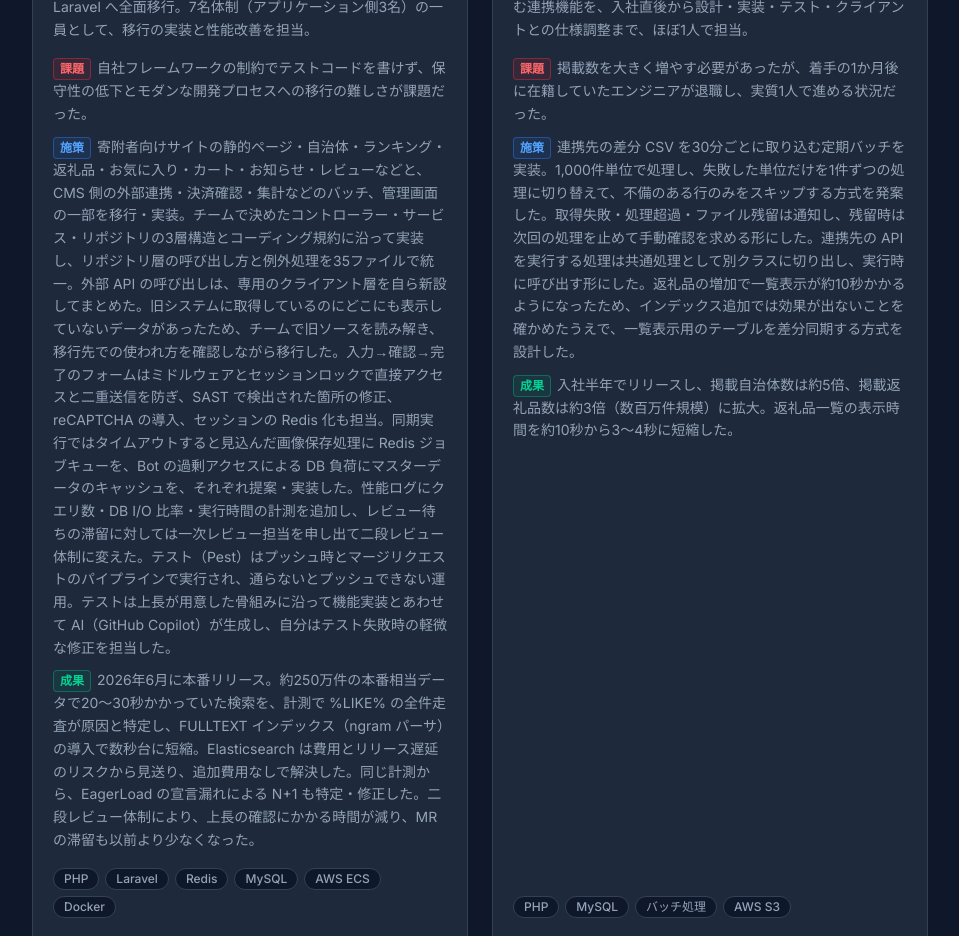
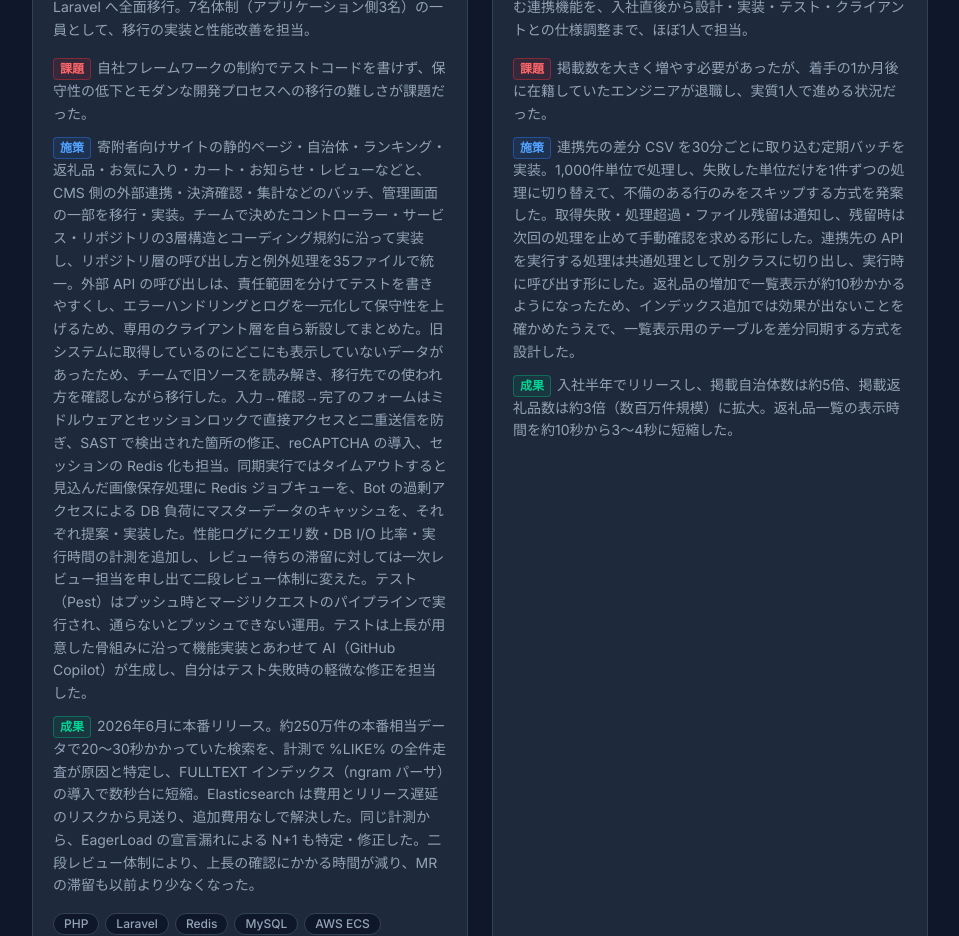
Before and after one commit to shun2580/portforio-v2, a Next.js app: page / in a window 1280 px wide. Shown: the part 2220-3156 px from the top of the page, without its empty margins (160-1119 px from the left). Built offline with nearby package versions, Linux system fonts and the light colour scheme.

Commit message:
職務経歴書に合わせて実績を更新(移行と設計、テストの実態、PM→上長、Pest追加)

```diff
--- a/data/projectsData.ts
+++ b/data/projectsData.ts
@@ -10,7 +10,7 @@ export const projectsData: Project[] = [
     problem:
       '自社フレームワークの制約でテストコードを書けず、保守性の低下とモダンな開発プロセスへの移行の難しさが課題だった。',
     solution:
-      '寄附者向けサイトの静的ページ・自治体・ランキング・返礼品・お気に入り・カート・お知らせ・レビューなどと、CMS 側の外部連携・決済確認・集計などのバッチ、管理画面の一部を移行・実装。チームで決めたコントローラー・サービス・リポジトリの3層構造とコーディング規約に沿って実装し、リポジトリ層の呼び出し方と例外処理を35ファイルで統一。外部 API の呼び出しは、専用のクライアント層を自ら新設してまとめた。旧システムに取得しているのにどこにも表示していないデータがあったため、チームで旧ソースを読み解き、移行先での使われ方を確認しながら移行した。入力→確認→完了のフォームはミドルウェアとセッションロックで直接アクセスと二重送信を防ぎ、SAST で検出された箇所の修正、reCAPTCHA の導入、セッションの Redis 化も担当。同期実行ではタイムアウトすると見込んだ画像保存処理に Redis ジョブキューを、Bot の過剰アクセスによる DB 負荷にマスターデータのキャッシュを、それぞれ提案・実装した。性能ログにクエリ数・DB I/O 比率・実行時間の計測を追加し、レビュー待ちの滞留に対しては一次レビュー担当を申し出て二段レビュー体制に変えた。テスト（Pest）はプッシュ時とマージリクエストのパイプラインで実行され、通らないとプッシュできない運用。テストは上長が用意した骨組みに沿って機能実装とあわせて AI（GitHub Copilot）が生成し、自分はテスト失敗時の軽微な修正を担当した。',
+      '寄附者向けサイトの静的ページ・自治体・ランキング・返礼品・お気に入り・カート・お知らせ・レビューなどと、CMS 側の外部連携・決済確認・集計などのバッチ、管理画面の一部を移行・実装。チームで決めたコントローラー・サービス・リポジトリの3層構造とコーディング規約に沿って実装し、リポジトリ層の呼び出し方と例外処理を35ファイルで統一。外部 API の呼び出しは、責任範囲を分けてテストを書きやすくし、エラーハンドリングとログを一元化して保守性を上げるため、専用のクライアント層を自ら新設してまとめた。旧システムに取得しているのにどこにも表示していないデータがあったため、チームで旧ソースを読み解き、移行先での使われ方を確認しながら移行した。入力→確認→完了のフォームはミドルウェアとセッションロックで直接アクセスと二重送信を防ぎ、SAST で検出された箇所の修正、reCAPTCHA の導入、セッションの Redis 化も担当。同期実行ではタイムアウトすると見込んだ画像保存処理に Redis ジョブキューを、Bot の過剰アクセスによる DB 負荷にマスターデータのキャッシュを、それぞれ提案・実装した。性能ログにクエリ数・DB I/O 比率・実行時間の計測を追加し、レビュー待ちの滞留に対しては一次レビュー担当を申し出て二段レビュー体制に変えた。テスト（Pest）はプッシュ時とマージリクエストのパイプラインで実行され、通らないとプッシュできない運用。テストは上長が用意した骨組みに沿って機能実装とあわせて AI（GitHub Copilot）が生成し、自分はテスト失敗時の軽微な修正を担当した。',
     result:
       '2026年6月に本番リリース。約250万件の本番相当データで20〜30秒かかっていた検索を、計測で %LIKE% の全件走査が原因と特定し、FULLTEXT インデックス（ngram パーサ）の導入で数秒台に短縮。Elasticsearch は費用とリリース遅延のリスクから見送り、追加費用なしで解決した。同じ計測から、EagerLoad の宣言漏れによる N+1 も特定・修正した。二段レビュー体制により、上長の確認にかかる時間が減り、MR の滞留も以前より少なくなった。',
     tags: ['PHP', 'Laravel', 'Redis', 'MySQL', 'AWS ECS', 'Docker'],
```
